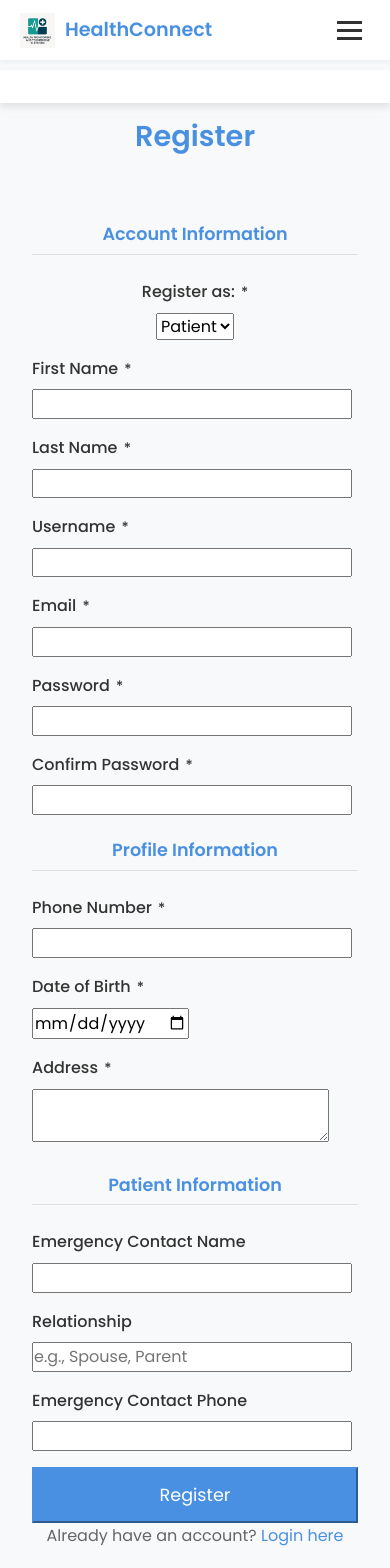
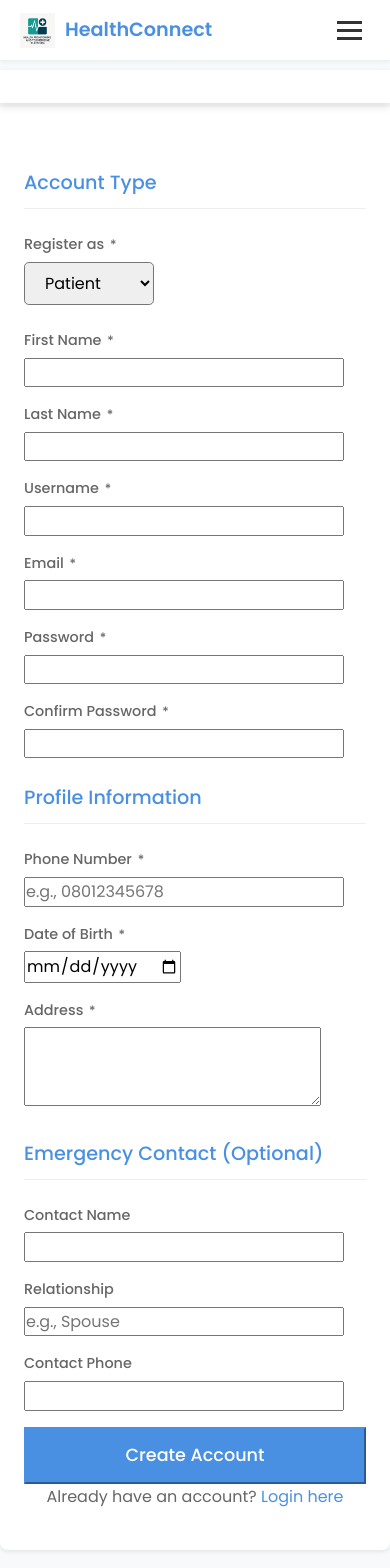
Before and after one commit to Garbii1/health-telemed-app, an Angular app in the folder telemed-ui/: page /register in a window 390 px wide. Shown: the top 1568 px of the page. Built offline with nearby package versions, Linux system fonts and the light colour scheme.

Commit message:
register

```diff
--- a/telemed-ui/src/app/features/auth/register/register.component.html
+++ b/telemed-ui/src/app/features/auth/register/register.component.html
@@ -1,170 +1,78 @@
 <!-- src/app/features/auth/register/register.component.html -->
-<div class="auth-container">
-  <div class="auth-card card shadow-sm">
-     <div class="card-header bg-light">
-       <h2 class="text-center text-primary mb-0">Register</h2>
+<div class="auth-container register-container"> <!-- Add specific class -->
+  <div class="auth-card card border-0 shadow-sm">
+     <div class="card-header bg-light py-3">
+       <h2 class="text-center text-primary mb-0 fw-bold">Create Your Account</h2>
      </div>
-    <div class="card-body p-4">
+    <div class="card-body p-4 p-lg-5">
       <form [formGroup]="registerForm" (ngSubmit)="onSubmit()">
-        <div *ngIf="successMessage" class="alert alert-success">{{ successMessage }}</div>
-        <div *ngIf="errorMessage" class="alert alert-danger"><pre>{{ errorMessage }}</pre></div>
 
-        <!-- Basic Info Section -->
-        <h5 class="mt-2 mb-3 section-heading text-center">Account Information</h5>
+        <!-- Status Messages -->
+        <div *ngIf="successMessage" class="alert alert-success text-center small p-2 mb-3">{{ successMessage }}</div>
+        <div *ngIf="errorMessage" class="alert alert-danger small p-2 mb-3"><pre class="mb-0">{{ errorMessage }}</pre></div>
 
-        <!-- Role Selection - Changed to Dropdown -->
-        <div class="row justify-content-center mb-3">
-            <div class="col-md-8"> <!-- Adjust width as needed -->
-                 <div class="form-group text-center">
-                   <label for="role" class="form-label fw-bold">Register as: <span class="text-danger">*</span></label>
-                   <select id="role" class="form-select" formControlName="role" [class.is-invalid]="role?.invalid && role?.touched">
-                       <option value="PATIENT">Patient</option>
-                       <option value="DOCTOR">Doctor</option>
-                   </select>
-                   <div *ngIf="role?.invalid && role?.touched" class="invalid-feedback text-start">Required.</div>
-                 </div>
-            </div>
-        </div>
-
-
-        <div class="row mb-2">
-          <div class="col-md-6">
-            <div class="form-group">
-              <label for="first_name" class="form-label">First Name <span class="text-danger">*</span></label>
-              <input type="text" id="first_name" class="form-control" formControlName="first_name" [class.is-invalid]="first_name?.invalid && first_name?.touched">
-              <div *ngIf="first_name?.invalid && first_name?.touched" class="invalid-feedback">Required.</div>
-            </div>
-          </div>
-          <div class="col-md-6">
-            <div class="form-group">
-              <label for="last_name" class="form-label">Last Name <span class="text-danger">*</span></label>
-              <input type="text" id="last_name" class="form-control" formControlName="last_name" [class.is-invalid]="last_name?.invalid && last_name?.touched">
-               <div *ngIf="last_name?.invalid && last_name?.touched" class="invalid-feedback">Required.</div>
+        <!-- Section 1: Role & Basic Account -->
+        <h5 class="section-heading text-primary mb-3">Account Type</h5>
+        <div class="row justify-content-center mb-4">
+          <div class="col-md-7">
+            <div class="form-group mb-3">
+              <label for="role" class="form-label">Register as <span class="text-danger">*</span></label>
+              <select id="role" class="form-select form-select-lg" formControlName="role" [class.is-invalid]="role?.invalid && role?.touched">
+                  <option value="PATIENT">Patient</option>
+                  <option value="DOCTOR">Doctor</option>
+              </select>
+              <div *ngIf="role?.invalid && role?.touched" class="invalid-feedback text-start ps-1">Required.</div>
             </div>
           </div>
         </div>
 
-        <div class="form-group mb-3">
-          <label for="username" class="form-label">Username <span class="text-danger">*</span></label>
-          <input type="text" id="username" class="form-control" formControlName="username" [class.is-invalid]="username?.invalid && username?.touched">
-           <div *ngIf="username?.invalid && username?.touched" class="invalid-feedback">
-               <div *ngIf="username?.errors?.['required']">Required.</div>
-               <div *ngIf="username?.errors?.['minlength']">Must be at least 3 characters.</div>
-           </div>
+        <div class="row mb-2">
+          <div class="col-md-6"><div class="form-group"><label for="first_name" class="form-label">First Name <span class="text-danger">*</span></label><input type="text" id="first_name" class="form-control" formControlName="first_name" [class.is-invalid]="first_name?.invalid && first_name?.touched" required><div *ngIf="first_name?.invalid && first_name?.touched" class="invalid-feedback">Required.</div></div></div>
+          <div class="col-md-6"><div class="form-group"><label for="last_name" class="form-label">Last Name <span class="text-danger">*</span></label><input type="text" id="last_name" class="form-control" formControlName="last_name" [class.is-invalid]="last_name?.invalid && last_name?.touched" required><div *ngIf="last_name?.invalid && last_name?.touched" class="invalid-feedback">Required.</div></div></div>
+        </div>
+        <div class="form-group mb-3"><label for="username" class="form-label">Username <span class="text-danger">*</span></label><input type="text" id="username" class="form-control" formControlName="username" [class.is-invalid]="username?.invalid && username?.touched" required><div *ngIf="username?.invalid && username?.touched" class="invalid-feedback text-start ps-1"><div *ngIf="username?.errors?.['required']">Required.</div><div *ngIf="username?.errors?.['minlength']">Min 3 characters.</div></div></div>
+        <div class="form-group mb-3"><label for="email" class="form-label">Email <span class="text-danger">*</span></label><input type="email" id="email" class="form-control" formControlName="email" [class.is-invalid]="email?.invalid && email?.touched" required><div *ngIf="email?.invalid && email?.touched" class="invalid-feedback text-start ps-1"><div *ngIf="email?.errors?.['required']">Required.</div><div *ngIf="email?.errors?.['email']">Invalid email.</div></div></div>
+        <div class="row mb-3">
+           <div class="col-md-6"><div class="form-group mb-md-0"><label for="password" class="form-label">Password <span class="text-danger">*</span></label><input type="password" id="password" class="form-control" formControlName="password" [class.is-invalid]="password?.invalid && password?.touched" required><div *ngIf="password?.invalid && password?.touched" class="invalid-feedback text-start ps-1"><div *ngIf="password?.errors?.['required']">Required.</div><div *ngIf="password?.errors?.['minlength']">Min 8 characters.</div></div></div></div>
+           <div class="col-md-6"><div class="form-group mb-0"><label for="password2" class="form-label">Confirm Password <span class="text-danger">*</span></label><input type="password" id="password2" class="form-control" formControlName="password2" [class.is-invalid]="(password2?.invalid && password2?.touched) || (registerForm.errors?.['passwordMismatch'] && password2?.touched)" required><div *ngIf="password2?.invalid && password2?.touched && password2?.errors?.['required']" class="invalid-feedback text-start ps-1">Required.</div><div *ngIf="registerForm.errors?.['passwordMismatch'] && password2?.touched" class="invalid-feedback text-start ps-1">Passwords do not match.</div></div></div>
         </div>
 
-        <div class="form-group mb-3">
-          <label for="email" class="form-label">Email <span class="text-danger">*</span></label>
-          <input type="email" id="email" class="form-control" formControlName="email" [class.is-invalid]="email?.invalid && email?.touched">
-           <div *ngIf="email?.invalid && email?.touched" class="invalid-feedback">
-              <div *ngIf="email?.errors?.['required']">Required.</div>
-              <div *ngIf="email?.errors?.['email']">Invalid email format.</div>
-           </div>
-        </div>
+        <!-- Section 2: Profile Information -->
+         <h5 class="mt-4 mb-3 section-heading text-primary">Profile Information</h5>
+         <div class="row mb-2">
+           <div class="col-md-6"><div class="form-group"><label for="phone_number" class="form-label">Phone Number <span class="text-danger">*</span></label><input type="tel" id="phone_number" class="form-control" formControlName="phone_number" placeholder="e.g., 08012345678" [class.is-invalid]="phone_number?.invalid && phone_number?.touched" required><div *ngIf="phone_number?.invalid && phone_number?.touched" class="invalid-feedback">Required.</div></div></div>
+           <div class="col-md-6"><div class="form-group"><label for="date_of_birth" class="form-label">Date of Birth <span class="text-danger">*</span></label><input type="date" id="date_of_birth" class="form-control" formControlName="date_of_birth" [class.is-invalid]="date_of_birth?.invalid && date_of_birth?.touched" required><div *ngIf="date_of_birth?.invalid && date_of_birth?.touched" class="invalid-feedback">Required.</div></div></div>
+         </div>
+          <div class="form-group mb-4"><label for="address" class="form-label">Address <span class="text-danger">*</span></label><textarea id="address" class="form-control" formControlName="address" rows="3" [class.is-invalid]="address?.invalid && address?.touched" required></textarea><div *ngIf="address?.invalid && address?.touched" class="invalid-feedback">Required.</div></div>
 
-        <div class="row mb-2">
-           <div class="col-md-6">
-              <div class="form-group">
-                 <label for="password" class="form-label">Password <span class="text-danger">*</span></label>
-                 <input type="password" id="password" class="form-control" formControlName="password" [class.is-invalid]="password?.invalid && password?.touched">
-                 <div *ngIf="password?.invalid && password?.touched" class="invalid-feedback">
-                   <div *ngIf="password?.errors?.['required']">Required.</div>
-                   <div *ngIf="password?.errors?.['minlength']">Must be at least 8 characters.</div>
-                 </div>
-               </div>
-           </div>
-           <div class="col-md-6">
-               <div class="form-group">
-                 <label for="password2" class="form-label">Confirm Password <span class="text-danger">*</span></label>
-                 <input type="password" id="password2" class="form-control" formControlName="password2" [class.is-invalid]="(password2?.invalid && password2?.touched) || (registerForm.errors?.['passwordMismatch'] && password2?.touched)">
-                  <div *ngIf="password2?.invalid && password2?.touched && password2?.errors?.['required']" class="invalid-feedback">Required.</div>
-                  <div *ngIf="registerForm.errors?.['passwordMismatch'] && password2?.touched" class="invalid-feedback">Passwords do not match.</div>
-               </div>
-           </div>
-        </div>
-
-        <!-- Profile Information - Now Required -->
-         <h5 class="mt-4 mb-3 section-heading text-center">Profile Information</h5>
-         <div class="row mb-2">
-           <div class="col-md-6">
-             <div class="form-group">
-               <label for="phone_number" class="form-label">Phone Number <span class="text-danger">*</span></label>
-               <input type="tel" id="phone_number" class="form-control" formControlName="phone_number" [class.is-invalid]="phone_number?.invalid && phone_number?.touched">
-               <div *ngIf="phone_number?.invalid && phone_number?.touched" class="invalid-feedback">Required.</div>
-             </div>
-           </div>
-           <div class="col-md-6">
-             <div class="form-group">
-               <label for="date_of_birth" class="form-label">Date of Birth <span class="text-danger">*</span></label>
-               <input type="date" id="date_of_birth" class="form-control" formControlName="date_of_birth" [class.is-invalid]="date_of_birth?.invalid && date_of_birth?.touched">
-               <div *ngIf="date_of_birth?.invalid && date_of_birth?.touched" class="invalid-feedback">Required.</div>
-             </div>
-           </div>
-         </div>
-          <div class="form-group mb-3">
-             <label for="address" class="form-label">Address <span class="text-danger">*</span></label>
-             <textarea id="address" class="form-control" formControlName="address" rows="2" [class.is-invalid]="address?.invalid && address?.touched"></textarea>
-              <div *ngIf="address?.invalid && address?.touched" class="invalid-feedback">Required.</div>
-          </div>
-
-
+        <!-- Section 3: Role Specific -->
         <!-- Doctor Specific Fields (Conditional) -->
         <div *ngIf="role?.value === 'DOCTOR'">
-          <h5 class="mt-4 mb-3 section-heading text-center">Doctor Information</h5>
+          <h5 class="mt-4 mb-3 section-heading text-primary">Doctor Information</h5>
           <div class="row mb-2">
-              <div class="col-md-6">
-                  <div class="form-group">
-                    <label for="specialization" class="form-label">Specialization <span class="text-danger">*</span></label>
-                    <input type="text" id="specialization" class="form-control" formControlName="specialization" [class.is-invalid]="specialization?.invalid && specialization?.touched">
-                     <div *ngIf="specialization?.invalid && specialization?.touched" class="invalid-feedback">Required for doctors.</div>
-                  </div>
-              </div>
-              <div class="col-md-6">
-                   <div class="form-group">
-                     <label for="license_number" class="form-label">License Number <span class="text-danger">*</span></label>
-                     <input type="text" id="license_number" class="form-control" formControlName="license_number" [class.is-invalid]="license_number?.invalid && license_number?.touched">
-                      <div *ngIf="license_number?.invalid && license_number?.touched" class="invalid-feedback">Required for doctors.</div>
-                   </div>
-              </div>
+              <div class="col-md-6"><div class="form-group"><label for="specialization" class="form-label">Specialization <span class="text-danger">*</span></label><input type="text" id="specialization" class="form-control" formControlName="specialization" [class.is-invalid]="specialization?.invalid && specialization?.touched"><div *ngIf="specialization?.invalid && specialization?.touched" class="invalid-feedback">Required.</div></div></div>
+              <div class="col-md-6"><div class="form-group"><label for="license_number" class="form-label">License Number <span class="text-danger">*</span></label><input type="text" id="license_number" class="form-control" formControlName="license_number" [class.is-invalid]="license_number?.invalid && license_number?.touched"><div *ngIf="license_number?.invalid && license_number?.touched" class="invalid-feedback">Required.</div></div></div>
           </div>
         </div>
 
-        <!-- Patient Specific Fields (Conditional & Optional Emergency Contact) -->
+         <!-- Patient Specific Fields (Conditional) -->
          <div *ngIf="role?.value === 'PATIENT'">
-            <h5 class="mt-4 mb-3 section-heading text-center">Patient Information</h5>
+            <h5 class="mt-4 mb-3 section-heading text-primary">Emergency Contact (Optional)</h5>
             <div class="row mb-2">
-               <div class="col-md-5"> <!-- Adjust col size -->
-                  <div class="form-group">
-                    <label for="emergency_contact_name" class="form-label">Emergency Contact Name</label>
-                    <input type="text" id="emergency_contact_name" class="form-control" formControlName="emergency_contact_name">
-                     <!-- Add validation if making required -->
-                  </div>
-               </div>
-                <div class="col-md-3"> <!-- Add column for relationship -->
-                     <div class="form-group">
-                       <label for="emergency_contact_relationship" class="form-label">Relationship</label>
-                       <input type="text" id="emergency_contact_relationship" class="form-control" formControlName="emergency_contact_relationship" placeholder="e.g., Spouse, Parent">
-                       <!-- Add validation if making required -->
-                     </div>
-                 </div>
-               <div class="col-md-4"> <!-- Adjust col size -->
-                   <div class="form-group">
-                     <label for="emergency_contact_phone" class="form-label">Emergency Contact Phone</label>
-                     <input type="tel" id="emergency_contact_phone" class="form-control" formControlName="emergency_contact_phone">
-                      <!-- Add validation if making required -->
-                   </div>
-               </div>
+               <div class="col-md-5"><div class="form-group"><label for="emergency_contact_name" class="form-label">Contact Name</label><input type="text" id="emergency_contact_name" class="form-control" formControlName="emergency_contact_name"></div></div>
+               <div class="col-md-3"><div class="form-group"><label for="emergency_contact_relationship" class="form-label">Relationship</label><input type="text" id="emergency_contact_relationship" class="form-control" formControlName="emergency_contact_relationship" placeholder="e.g., Spouse"></div></div>
+               <div class="col-md-4"><div class="form-group"><label for="emergency_contact_phone" class="form-label">Contact Phone</label><input type="tel" id="emergency_contact_phone" class="form-control" formControlName="emergency_contact_phone"></div></div>
             </div>
          </div>
 
         <!-- Submit Button -->
         <button type="submit" class="btn btn-primary w-100 btn-lg mt-4" [disabled]="isLoading || registerForm.invalid">
-          <span *ngIf="!isLoading">Register</span>
-          <span *ngIf="isLoading"><span class="spinner-border spinner-border-sm" role="status" aria-hidden="true"></span> Registering...</span>
+          <span *ngIf="!isLoading">Create Account</span>
+          <span *ngIf="isLoading"><span class="spinner-border spinner-border-sm" role="status" aria-hidden="true"></span> Creating Account...</span>
         </button>
       </form>
 
-      <p class="mt-4 text-center text-muted">
+      <p class="mt-4 text-center text-muted small">
         Already have an account? <a routerLink="/login" class="fw-bold">Login here</a>
       </p>
     </div>
--- a/telemed-ui/src/app/features/auth/register/register.component.scss
+++ b/telemed-ui/src/app/features/auth/register/register.component.scss
@@ -1,73 +1,142 @@
 /* src/app/features/auth/register/register.component.scss */
 
-/* Inherit centering from login styles or define here */
+/* Use common container styles for centering */
 .auth-container {
   display: flex;
   justify-content: center;
-    align-items: flex-start; /* Align top */
+  align-items: flex-start; /* Align card to top */
   min-height: calc(100vh - var(--header-height, 70px) - var(--footer-height, 50px));
-    padding: 2rem var(--container-padding);
+  padding: 2rem 1rem; // Vertical and horizontal padding
+  background-color: var(--bg-color);
 }
 
 .auth-card {
   width: 100%;
-    max-width: 750px; /* Wider card for register */
+  max-width: 720px; // Allow wider card for registration
   margin-top: 1rem;
-    margin-bottom: 2rem;
+  margin-bottom: 3rem; // Ensure space below card
   border: none;
-    border-radius: var(--border-radius);
+  border-radius: var(--border-radius, 8px) !important;
+  background-color: var(--bg-color-alt);
 }
 
 .card-header h2 { font-weight: 600; }
 
+/* Section headings */
 .section-heading {
-    font-size: 1.1rem;
-    font-weight: 600;
+  font-size: 1.2rem; // Slightly larger heading
+  font-weight: 500; // Normal weight
   color: var(--primary-color);
-    border-bottom: 1px solid var(--border-color);
-    padding-bottom: 0.5rem;
-    margin-bottom: 1.5rem !important; // Ensure consistent spacing
-    margin-top: 1.5rem;
+  border-bottom: 1px solid #eee; // Lighter border
+  padding-bottom: 0.75rem;
+  margin-top: 1.75rem; // More space above section
+  margin-bottom: 1.5rem !important;
+  // Keep text-center if desired, or remove for left-align
+  // text-align: center;
+}
+// First heading doesn't need extra top margin
+.card-body > h5:first-of-type {
+    margin-top: 0;
 }
 
-  .form-group { margin-bottom: 1rem; }
-
-  .form-label .text-danger { font-size: 0.9em; margin-left: 2px; }
-
-  .form-select { /* If not defined globally */
-      /* ... styles ... */
+/* Form group consistency */
+.form-group {
+   margin-bottom: 1.25rem; // Consistent bottom margin
 }
 
-  /* Ensure centered elements within the form have appropriate max-width if needed */
-  .form-group.text-center .form-select {
-      max-width: 300px; /* Example max-width */
-      margin-left: auto;
-      margin-right: auto;
+/* Labels */
+.form-label {
+    display: block;
+    margin-bottom: 0.35rem; // Less space below label
+    font-weight: 500;
+    font-size: 0.9rem;
+    color: var(--text-color-light);
+}
+.form-label .text-danger {
+    font-size: 0.9em;
+    margin-left: 2px;
 }
 
-  /* Formatting for backend error messages */
-  .alert pre {
-      white-space: pre-wrap;       /* CSS3 */
-      white-space: -moz-pre-wrap;  /* Mozilla, since 1999 */
-      white-space: -pre-wrap;      /* Opera 4-6 */
-      white-space: -o-pre-wrap;    /* Opera 7 */
-      word-wrap: break-word;       /* Internet Explorer 5.5+ */
+/* Inputs */
+.form-control, .form-select {
+    // Use standard size unless specific need for lg
+    // padding: .5rem 1rem;
+    // font-size: 1rem;
+}
+// Make select look similar to inputs
+.form-select-lg {
+    min-height: calc(1.5em + 1rem + 2px);
+    padding: .5rem 2.25rem .5rem 1rem; // Adjust padding
+    font-size: 1rem;
+    border-radius: .3rem;
+}
+
+
+/* Error messages */
+.invalid-feedback {
+    font-size: 0.8rem;
+    padding-left: 0.25rem;
+    text-align: left; // Ensure errors align left
+}
+.alert pre { /* Styles for multi-line backend errors */
+    white-space: pre-wrap;
+    word-wrap: break-word;
     margin: 0;
     font-size: 0.9em;
 }
 
 .btn-lg {
-      padding: 0.75rem 1.25rem;
+  padding: 0.8rem 1.25rem;
   font-size: 1.1rem;
+  font-weight: 500;
 }
 
-  /* Address the header clipping issue - Option 1: Add margin to the container */
-  /* This might be sufficient */
-  /* .auth-container { margin-top: 2rem; } */
+.text-muted a {
+  color: var(--primary-color);
+  text-decoration: none;
+  &:hover { text-decoration: underline; }
+}
 
-  /* Address the header clipping issue - Option 2: More specific padding for this page */
-  /* If Option 1 doesn't work or affects other pages */
-  /* :host {
-    display: block;
-    padding-top: calc(var(--header-height, 70px) + 1rem); /* Add explicit padding if needed */
-  /* } */
+/* Center the role dropdown */
+.row.justify-content-center > .col-md-8 > .form-group.text-center .form-select {
+   max-width: 300px;
+   margin-left: auto;
+   margin-right: auto;
+}
+
+
+/* Responsive adjustments */
+@media (max-width: 768px) {
+    .auth-card {
+        max-width: 550px; /* Adjust max-width for tablets */
+    }
+     .col-md-3, .col-md-4, .col-md-5 { // Adjust emergency contact layout
+        flex: 0 0 100%;
+        max-width: 100%;
+     }
+}
+
+
+@media (max-width: 576px) {
+    .auth-container {
+        padding: 0; // Remove container padding
+        align-items: stretch; // Allow card to stretch
+    }
+    .auth-card {
+        margin-top: 0;
+        margin-bottom: 0;
+        box-shadow: none;
+        border-radius: 0;
+        max-width: none;
+    }
+     .card-body {
+        padding: 1.5rem !important;
+    }
+     .col-md-6 { // Make columns stack on small screens
+         flex: 0 0 100%;
+         max-width: 100%;
+     }
+     .form-group {
+         margin-bottom: 1rem;
+     }
+}
```
Lines whose indentation alone changed are shown as unchanged.
